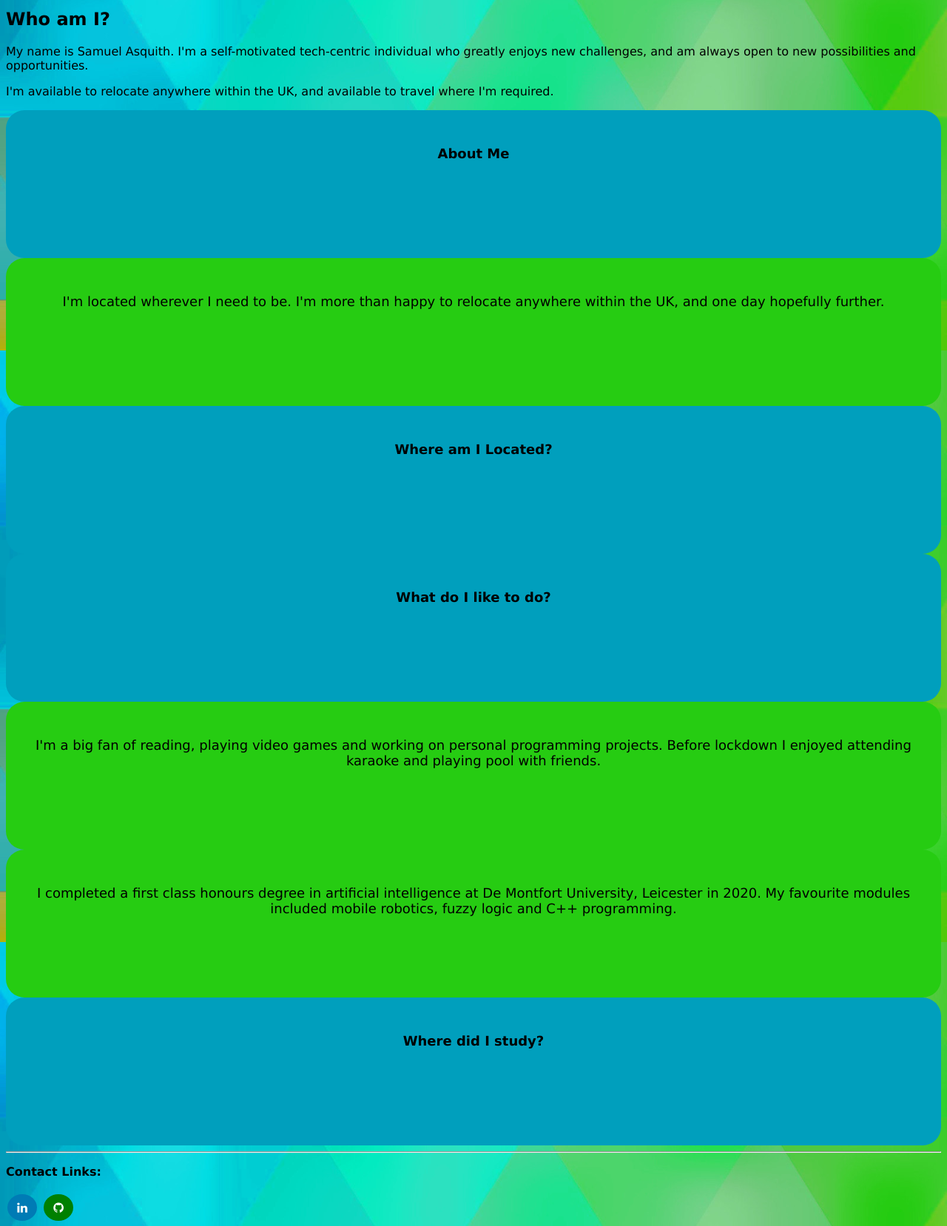
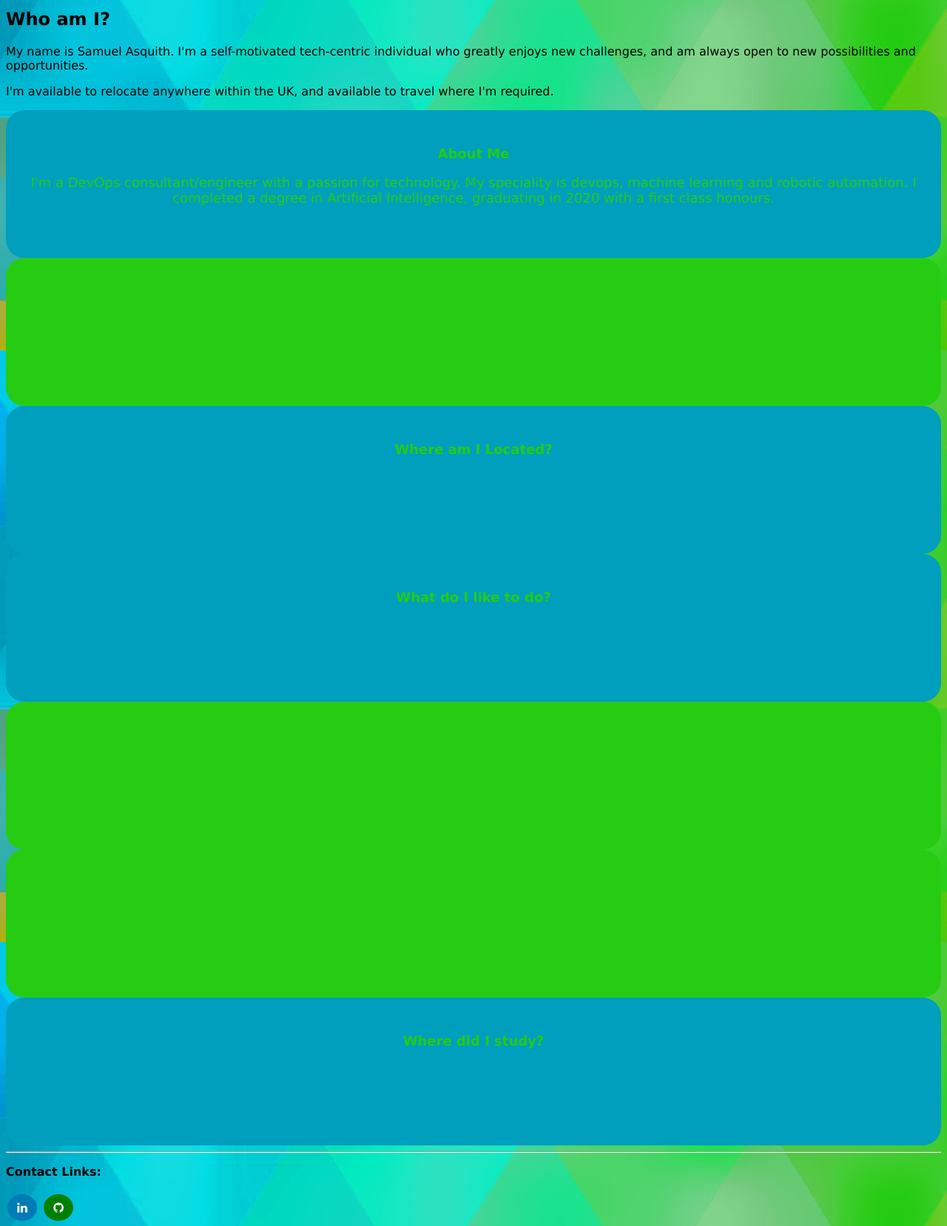
Before and after one commit to Sboncio/website, a Flask app: page / in a window 1280 px wide. Shown: the part 326-1984 px from the top of the page at 74% size. Run offline with Flask 2, Linux system fonts and the light colour scheme.

Commit message:
Test formatting

```diff
--- a/app/application/static/css/main.css
+++ b/app/application/static/css/main.css
@@ -80,9 +80,18 @@ ul li a:hover{
     background-color: rgb(0,159,189);
   }
 
+.box p{
+    color: rgb(38,204,18);
+}
+
 .box:hover{
     background-color: rgb(38,204,18);
+    color: #000;
 }
+
+
+
+
 
   .clearfix::after {
     content: "";
--- a/app/application/templates/home.html
+++ b/app/application/templates/home.html
@@ -16,6 +16,11 @@
     <div class="clearfix">
         <div class="box">
         <p><b>About Me</b></p>
+        <p>I'm a DevOps consultant/engineer with a passion for technology.
+            My speciality is devops, machine learning and robotic automation.
+            I completed a degree in Artificial Intelligence, graduating in
+            2020 with a first class honours.
+        </p>
         </div>
     <div class="clearfix">
         <div class="box" style="background-color: rgb(38,204,18)">
```
